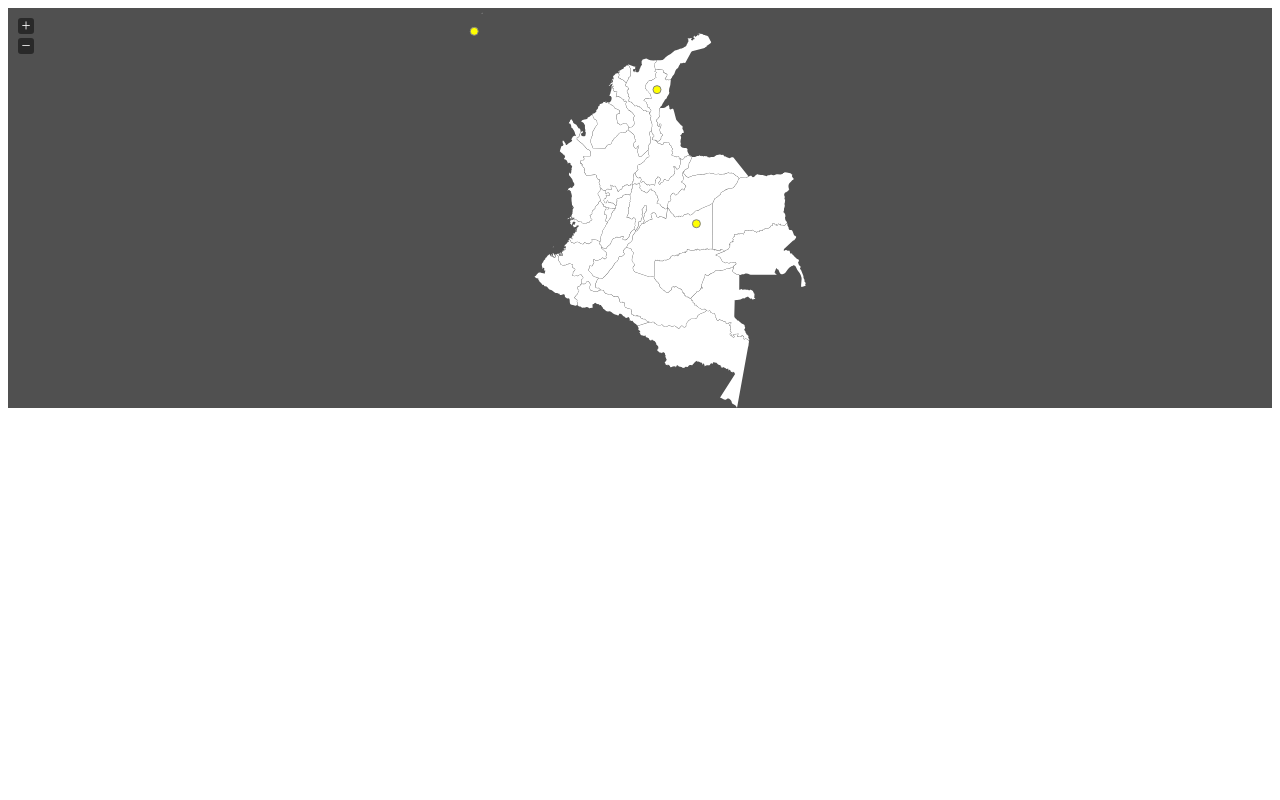
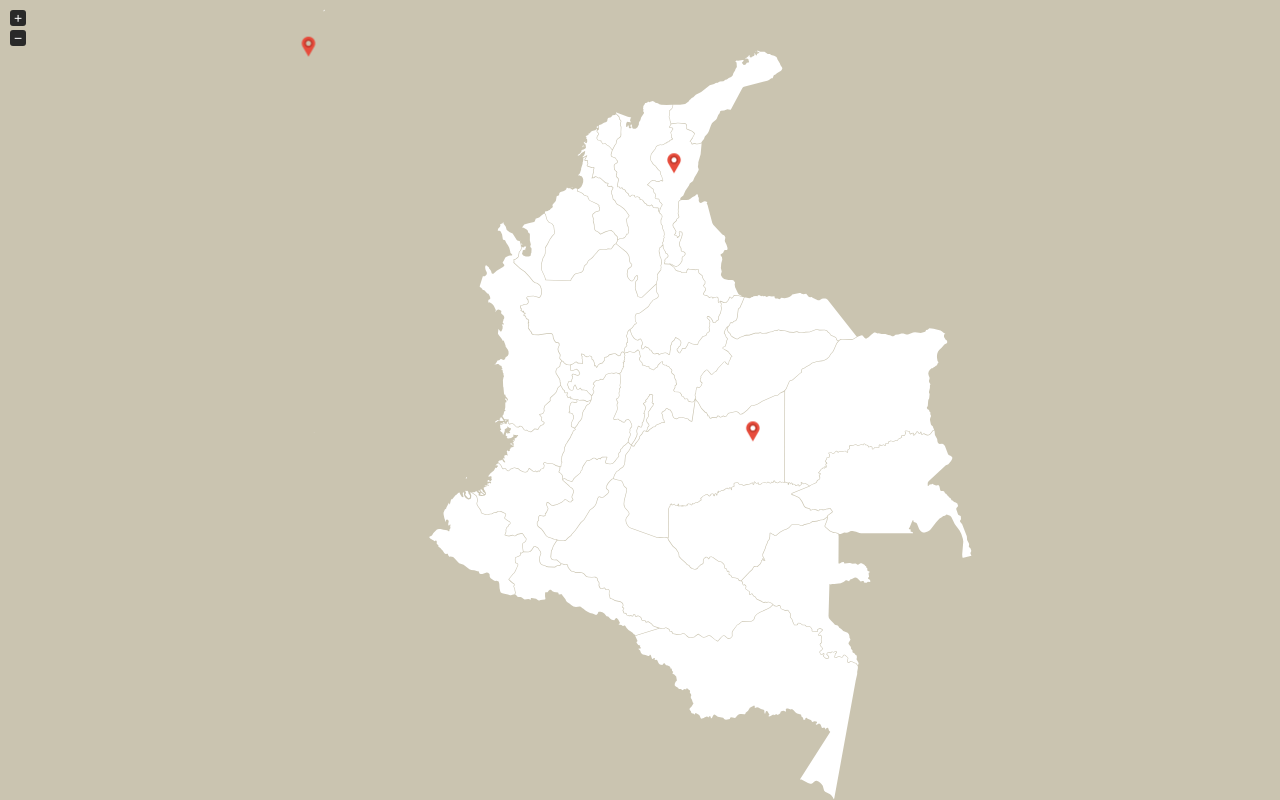
Before and after one commit to cier-centro/mapacolombia, a plain HTML site: page index.html in a window 1280 px wide. Drawn offline with nearby package versions, Linux system fonts and the light colour scheme.

Commit message:
Se coloca una imagrn como marcador y se cambia el color de fondo

```diff
--- a/index.html
+++ b/index.html
@@ -6,6 +6,8 @@
         <script src="jquery.js"></script>
         <script src="jquery-jvectormap-2.0.3.min.js"></script>
         <script src="jquery-jvectormap-co-mill.js"></script>
+        <script src="http://maxcdn.bootstrapcdn.com/bootstrap/3.3.7/js/bootstrap.min.js"></script>
+        <link rel="stylesheet" href="http://maxcdn.bootstrapcdn.com/bootstrap/3.3.6/css/bootstrap.min.css">
 
         <script type="text/javascript">
             var markers = [
@@ -13,15 +15,11 @@
                 {latLng: [4.005872, -71.775185], name: 'b', index: 2},
                 {latLng: [12.551124, -81.717518], name: 'c', index: 3},
             ];
-        </script>
 
-    </head>
-    <body>
-        <div id="map" style="height: 400px"></div>
-        <script>
             $(function() {
                 $('#map').vectorMap({
                     map: 'co_mill',
+                    zoomMax: 2,
                     markerStyle: {
                         initial: {
                             fill: '#FFFF00',
@@ -29,18 +27,88 @@
                             "fill-opacity": 1,
                             "stroke-width": 1,
                             "stroke-opacity": 1,
-                            r: 4
+                            r: 4,
+                            image: 'map-marker.png'
                         }
                     },
 
                     markers: markers,
 
-                    onMarkerClick: function(event, index){
-                        alert("event : "+event+" - index : "+index+" - weburl : "+markers[index].index);
+                    backgroundColor: '#CAC4B0',
+
+                    series: {
+                        regions: [{
+                            values: {
+                                "CO-VAC": '#FFFFFF',
+                                "CO-BOY": '#FFFFFF',
+                                "CO-COR": '#FFFFFF',
+                                "CO-HUI": '#FFFFFF',
+                                "CO-VAU": '#FFFFFF',
+                                "CO-NSA": '#FFFFFF',
+                                "CO-RIS": '#FFFFFF',
+                                "CO-VID": '#FFFFFF',
+                                "CO-BOL": '#FFFFFF',
+                                "CO-CUN": '#FFFFFF',
+                                "CO-GUV": '#FFFFFF',
+                                "CO-CAU": '#FFFFFF',
+                                "CO-CAS": '#FFFFFF',
+                                "CO-CAQ": '#FFFFFF',
+                                "CO-CES": '#FFFFFF',
+                                "CO-SAN": '#FFFFFF',
+                                "CO-ATL": '#FFFFFF',
+                                "CO-AMA": '#FFFFFF',
+                                "CO-MET": '#FFFFFF',
+                                "CO-MAG": '#FFFFFF',
+                                "CO-ARA": '#FFFFFF',
+                                "CO-GUA": '#FFFFFF',
+                                "CO-SAP": '#FFFFFF',
+                                "CO-CAL": '#FFFFFF',
+                                "CO-QUI": '#FFFFFF',
+                                "CO-LAG": '#FFFFFF',
+                                "CO-TOL": '#FFFFFF',
+                                "CO-SUC": '#FFFFFF',
+                                "CO-PUT": '#FFFFFF',
+                                "CO-NAR": '#FFFFFF',
+                                "CO-CHO": '#FFFFFF',
+                                "CO-DC": '#FFFFFF',
+                                "CO-ANT": '#FFFFFF',
+                            },
+                         }],
+                     },
+
+                    onMarkerClick: function(event, index) {
+                        //alert("event : " + event + " - index : " + index + " - weburl : " + markers[index].index);
+                        $('#myModal').modal('show');
                     },
-
                 });
             });
+
         </script>
+
+    </head>
+    <body>
+        <div id="map" style="height: 800px"></div>
+
+        <!-- Modal -->
+        <div id="myModal" class="modal fade" role="dialog">
+            <div class="modal-dialog">
+
+                <!-- Modal content-->
+                <div class="modal-content">
+                    <div class="modal-header">
+                        <button type="button" class="close" data-dismiss="modal">&times;</button>
+                        <h4 class="modal-title">Modal Header</h4>
+                    </div>
+                    <div class="modal-body">
+                        <p>Some text in the modal.</p>
+                    </div>
+                    <div class="modal-footer">
+                        <button type="button" class="btn btn-default" data-dismiss="modal">Close</button>
+                    </div>
+                </div>
+
+            </div>
+        </div>
+
     </body>
 </html>
--- a/nbproject/project.xml
+++ b/nbproject/project.xml
@@ -3,7 +3,7 @@
     <type>org.netbeans.modules.php.project</type>
     <configuration>
         <data xmlns="http://www.netbeans.org/ns/php-project/1">
-            <name>mapa-colombia</name>
+            <name>mapacolombia</name>
         </data>
     </configuration>
 </project>
```
Also changed, not shown: map-marker.png (added), 2 other files.
